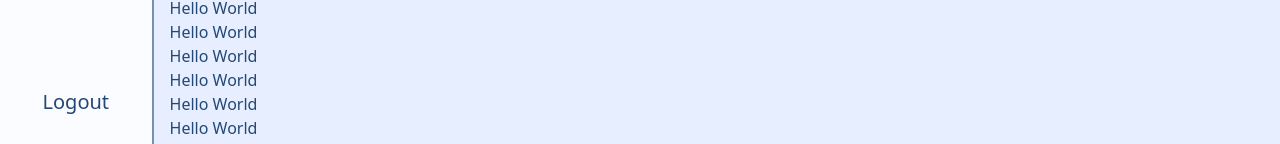
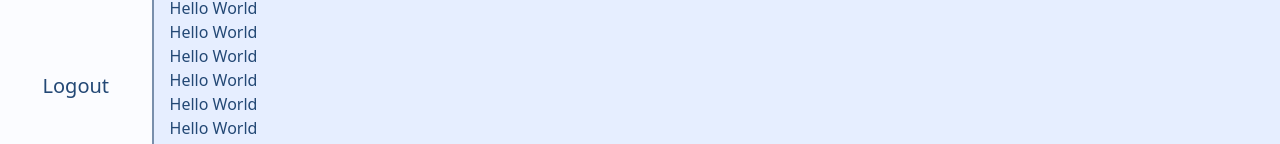
Before and after one commit to gabrieljamesbenedict/LogistiQ, a Next.js app: page / in a window 1280 px wide. Shown: the part 652-796 px from the top of the page. Built offline with nearby package versions, Linux system fonts and the light colour scheme.

Commit message:
fix: didnt include change mb

```diff
--- a/src/app/components/NavigationBar.tsx
+++ b/src/app/components/NavigationBar.tsx
@@ -22,7 +22,7 @@ const NavigationBar = () => {
 		</div>
 		<div>
 			<List>
-				<List><Link href="/login">Logout</Link></List>
+				<ListItem><Link href="/login">Logout</Link></ListItem>
 			</List>
 		</div>
 	</div>
```
